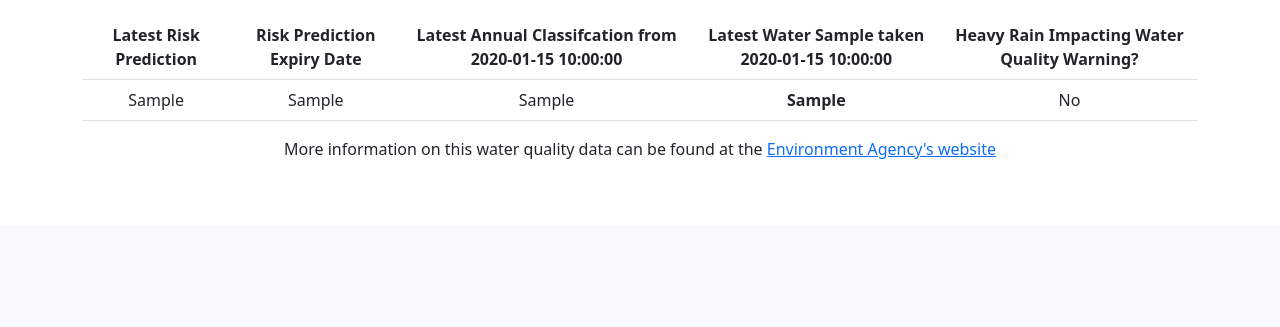
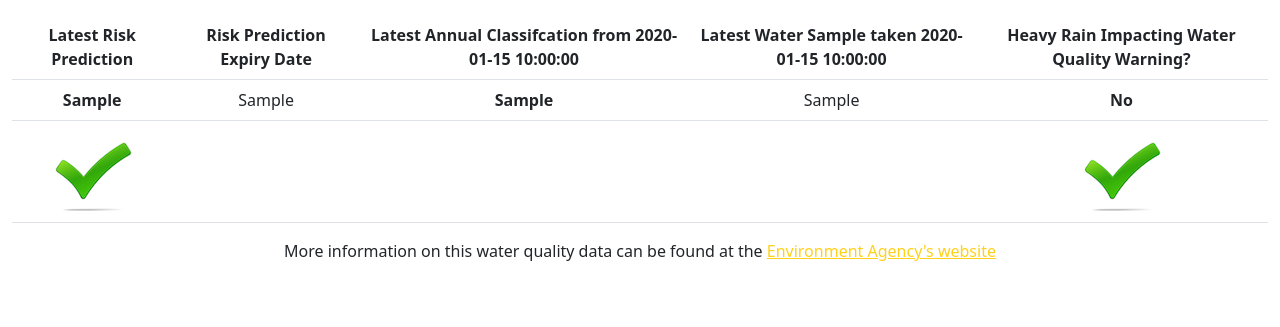
Before and after one commit to tomcarmichael/walpole, a Flask app: template templates/index.html in a window 1280 px wide. Shown: the part 1196-1523 px from the top of the page. Before the commit the page ends 1355 px from the top, so only its background shows below. Run offline with Flask 2, Linux system fonts and the light colour scheme; the template is opened without the code that fills it: most values are stand-ins (such as "Sample title", 1, 10 or a date in 2020); parts of the project's set-up code (start-up, migrations or seed data) failed here and were passed over; some libraries are stand-ins or nearby versions.

Commit message:
added tick and cross images to display pollution warnings

```diff
--- a/static/custom.scss
+++ b/static/custom.scss
@@ -1 +1,6 @@
+
+
+$primary: #ffd11a;
+$warning: #cf3e00;
+
 @import "./node_modules/bootstrap/scss/bootstrap";
--- a/templates/index.html
+++ b/templates/index.html
@@ -61,9 +61,9 @@
                 </tr>
             </table>
         </p>
-        {% if wind_speed_int > 19 %}<p class="text-danger">Wind speeds in excess of 20 MPH today - take care!</p>
-        {% elif wind_speed_int > 14 and wind_speed_int < 20 %}<p class="text-danger">Today is looking fairly windy</p>
-        {% elif wind_speed_int > 9 and wind_speed_int < 15 %}<p class="text-success">Today is looking a little windy</p>
+        {% if wind_speed_int > 19 %}<p class="text-danger">Wind speeds in excess of 20 MPH today - take care as water will be choppy, especially if wind is South facing!</p>
+        {% elif wind_speed_int > 14 and wind_speed_int < 20 %}<p class="text-danger">Winds over 15mph - expect moderately choppy waters, especially if South facing</p>
+        {% elif wind_speed_int > 9 and wind_speed_int < 15 %}<p class="text-warning">Winds over 10mph might make for mildly choppy waters, especially if South facing</p>
         {% else %}<p class="text-success">Today is looking calm, no strong winds</p>{% endif %}
 
         {% if weather_info[0] == "North East" or "North" or "North West" %}<p class="text-success">Today's wind is mostly North facing</p>
@@ -94,22 +94,44 @@
                 </tr>
                 <tr>
                     <td>
-                        {{ pollution.risk_prediction}}
+                        <b>{{ pollution.risk_prediction}}</b>
                     </td>
                     <td>
                         {{ pollution.risk_prediction_expiry }}
                     </td>
                     <td>
-                        {{ pollution.latest_compliance_assessment}}
+                        <b>{{ pollution.latest_compliance_assessment}}</b>
                     </td>
-                    <th>
+                    <td>
                         {{ pollution.latest_sample_classification}}
-                    </th>
+                    </td>
                     <td>
-                        {% if pollution.heavy_rain_warning == true %}
+                        {% if pollution.heavy_rain_warning %}
                             <b>YES - WARNING IN PLACE</b>
                         {% else %}
-                            No
+                            <b>No</b>
+                        {% endif %}
+                    </td>
+                </tr>
+                <tr>
+                    <td>
+                        {% if pollution.risk_prediction != normal %}
+                            <img src="/static/images/green_tick_small.jpeg" alt="warning">
+                        {% else %}
+                            <img src="/static/images/red_cross_small.jpeg" alt="warning">
+                        {% endif %}
+                    </td>
+                    <td>
+                    </td>
+                    <td>
+                    </td>
+                    <td>
+                    </td>
+                    <td>
+                        {% if pollution.heavy_rain_warninge %}
+                            <img src="/static/images/red_cross_small.jpeg" alt="warning">
+                        {% else %}
+                            <img src="/static/images/green_tick_small.jpeg" alt="warning">
                         {% endif %}
                     </td>
                 </tr>
@@ -117,5 +139,4 @@
         <p>
             More information on this water quality data can be found at the <a href="https://environment.data.gov.uk/bwq/profiles/help-understanding-data.html">Environment Agency's website</a>
         </p>
-        </p>
 {% endblock %}
--- a/templates/layout.html
+++ b/templates/layout.html
@@ -45,7 +45,7 @@
             </div>
         </nav>
 
-        <main class="container py-5 text-center">
+        <main class="container-fluid py-5 text-center">
             {% block main %}{% endblock %}
         </main>
 
```
Also changed, not shown: static/custom.css, static/images/green_tick.jpg (added), static/images/green_tick_small.jpeg (added), static/images/red_cross.jpg (added), static/images/red_cross_small.jpeg (added), 1 other file.
